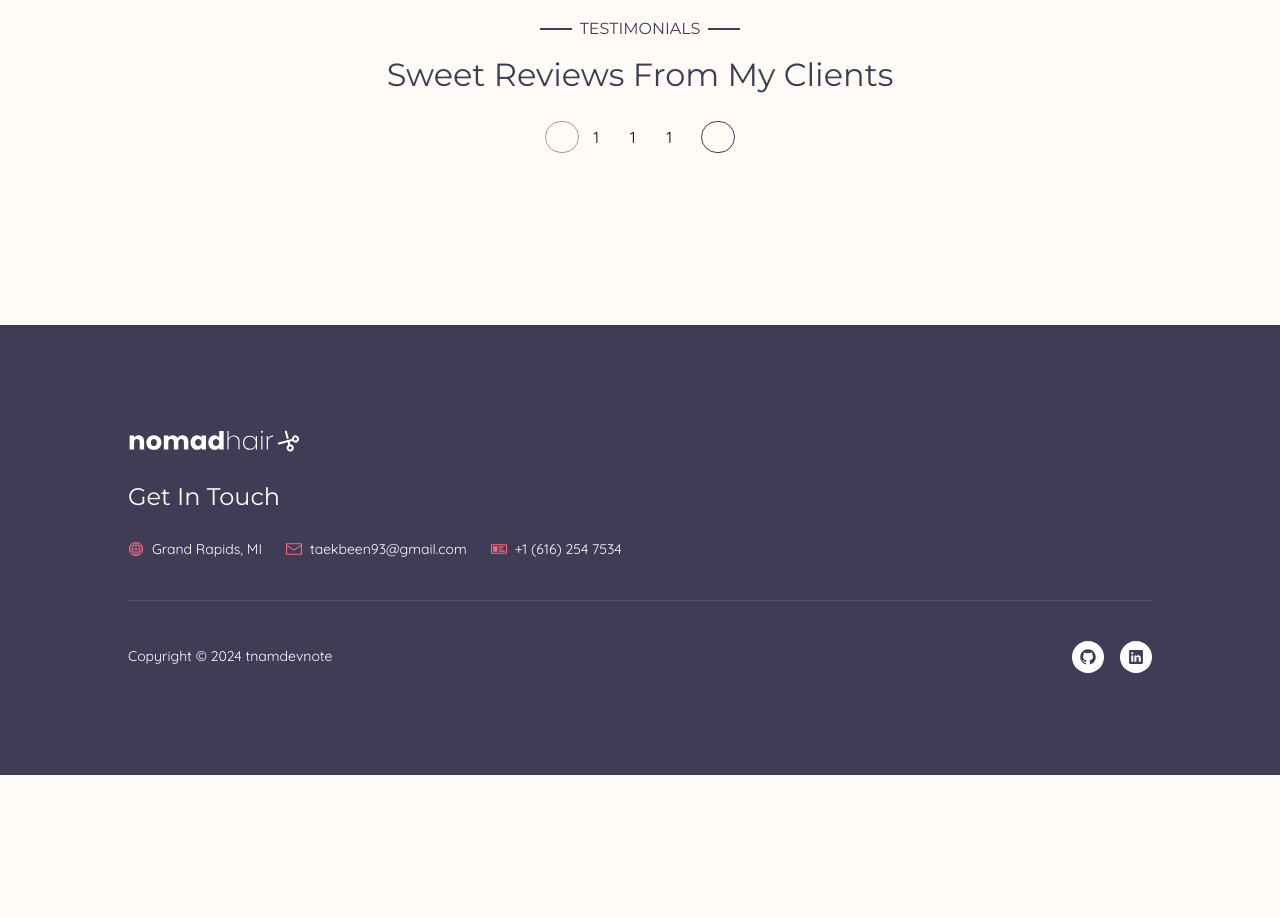
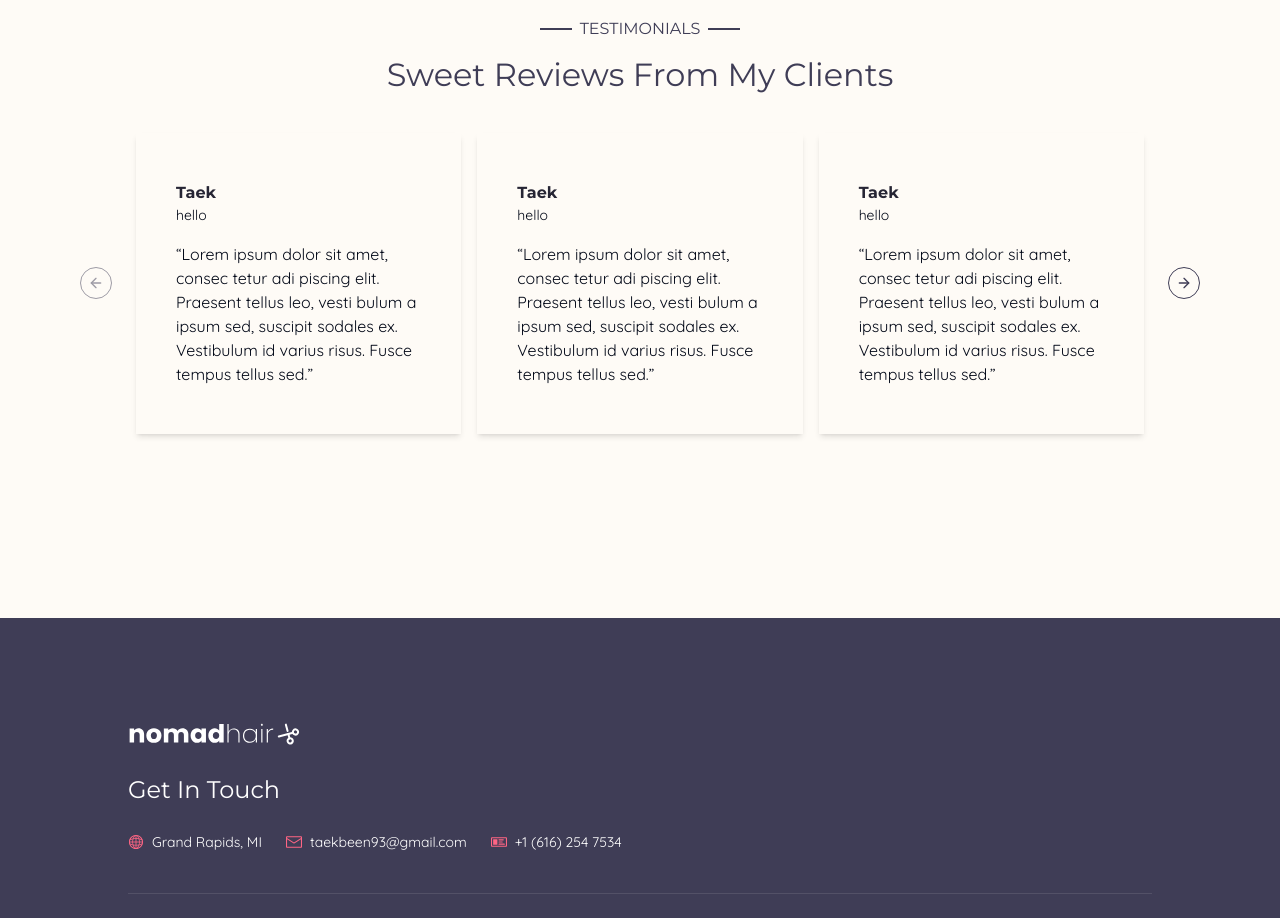
Before and after one commit to tnamdevnote/nomadhair, a Next.js app: page / in a window 1280 px wide. Shown: the part 1620-2538 px from the top of the page. Before the commit the page ends 2395 px from the top, so only its background shows below. Built offline with nearby package versions, Linux system fonts and the light colour scheme.

Commit message:
add carousel component

```diff
--- a/app/page.tsx
+++ b/app/page.tsx
@@ -9,6 +9,7 @@ import {
   CarouselNext,
   CarouselPrevious,
 } from "@/components/ui/carousel/carousel";
+import { Card, CardContent, CardHeader } from "@/components/ui/card";
 
 export default function Home() {
   return (
@@ -72,16 +73,31 @@ export default function Home() {
             </strong>
             Sweet Reviews From My Clients
           </h2>
-          <Carousel>
-            <CarouselContent>
+          <Carousel className="w-full">
+            <CarouselContent className="p-2">
               {Array.from({ length: 5 }).map((_, index) => (
-                <CarouselItem key={index} className="basis-1/3">
-                  <div>1</div>
+                <CarouselItem
+                  key={index}
+                  className="pl-4 md:basis-1/2 lg:basis-1/3"
+                >
+                  <Card className="min-w-0 ">
+                    <CardHeader
+                      headingLevel={3}
+                      title="Taek"
+                      subheader="hello"
+                    />
+                    <CardContent>
+                      “Lorem ipsum dolor sit amet, consec tetur adi piscing
+                      elit. Praesent tellus leo, vesti bulum a ipsum sed,
+                      suscipit sodales ex. Vestibulum id varius risus. Fusce
+                      tempus tellus sed.”
+                    </CardContent>
+                  </Card>
                 </CarouselItem>
               ))}
             </CarouselContent>
-            <CarouselPrevious />
-            <CarouselNext />
+            <CarouselPrevious className="p-1" />
+            <CarouselNext className="p-1" />
           </Carousel>
         </Container>
       </section>
--- a/components/ui/card/card.tsx
+++ b/components/ui/card/card.tsx
@@ -7,7 +7,7 @@ const Card = forwardRef<HTMLDivElement, React.HTMLAttributes<HTMLDivElement>>(
       <div
         ref={ref}
         className={cn(
-          "flex min-w-72 flex-col gap-4 px-10 py-12 shadow-md",
+          "flex min-w-56 flex-col gap-4 px-10 py-12 shadow-md",
           className,
         )}
         {...props}
--- a/components/ui/carousel/carousel.tsx
+++ b/components/ui/carousel/carousel.tsx
@@ -207,7 +207,7 @@ const CarouselPrevious = React.forwardRef<
       className={cn(
         "absolute  h-8 w-8 rounded-full",
         orientation === "horizontal"
-          ? "-left-12 top-1/2 -translate-y-1/2"
+          ? "-left-2 top-1/2 -translate-y-1/2 md:-left-12"
           : "-top-12 left-1/2 -translate-x-1/2 rotate-90",
         className,
       )}
@@ -235,7 +235,7 @@ const CarouselNext = React.forwardRef<
       className={cn(
         "absolute h-8 w-8 rounded-full",
         orientation === "horizontal"
-          ? "-right-12 top-1/2 -translate-y-1/2"
+          ? "-right-2 top-1/2 -translate-y-1/2 md:-right-12"
           : "-bottom-12 left-1/2 -translate-x-1/2 rotate-90",
         className,
       )}
```
